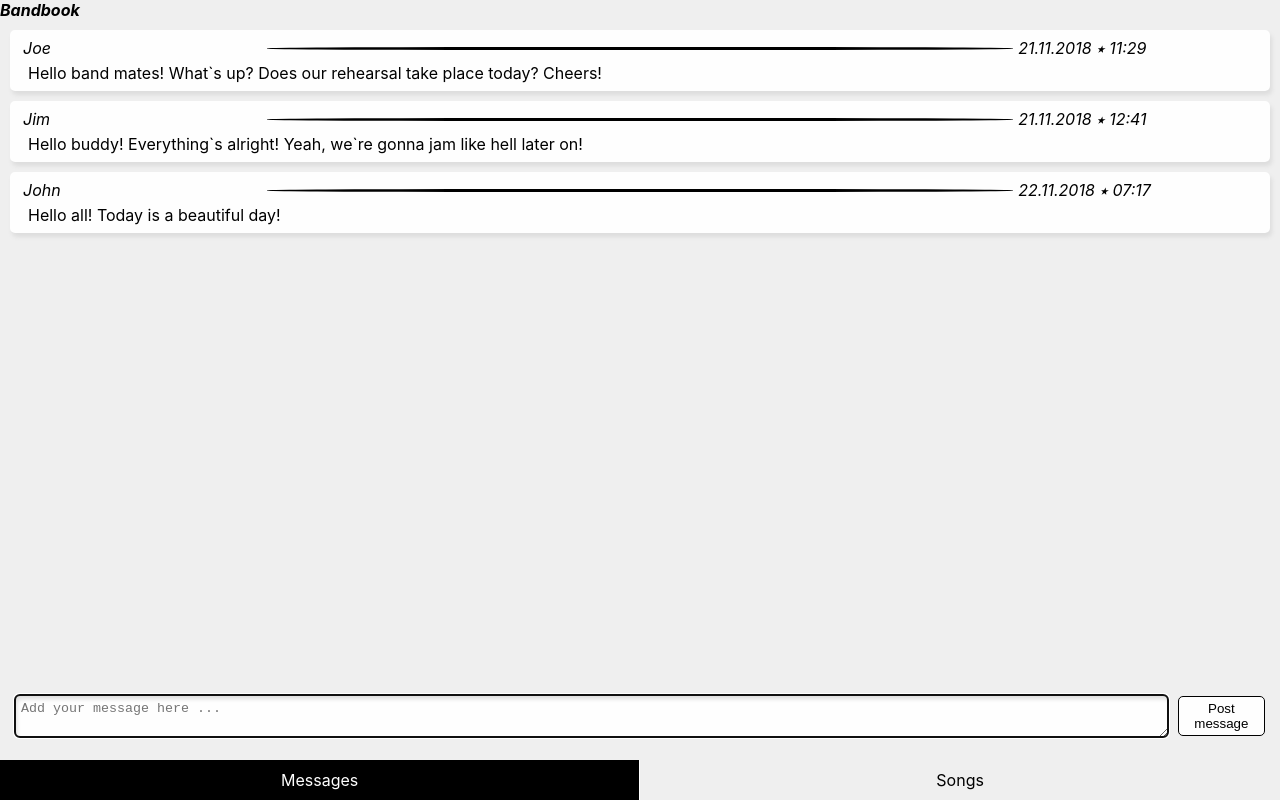
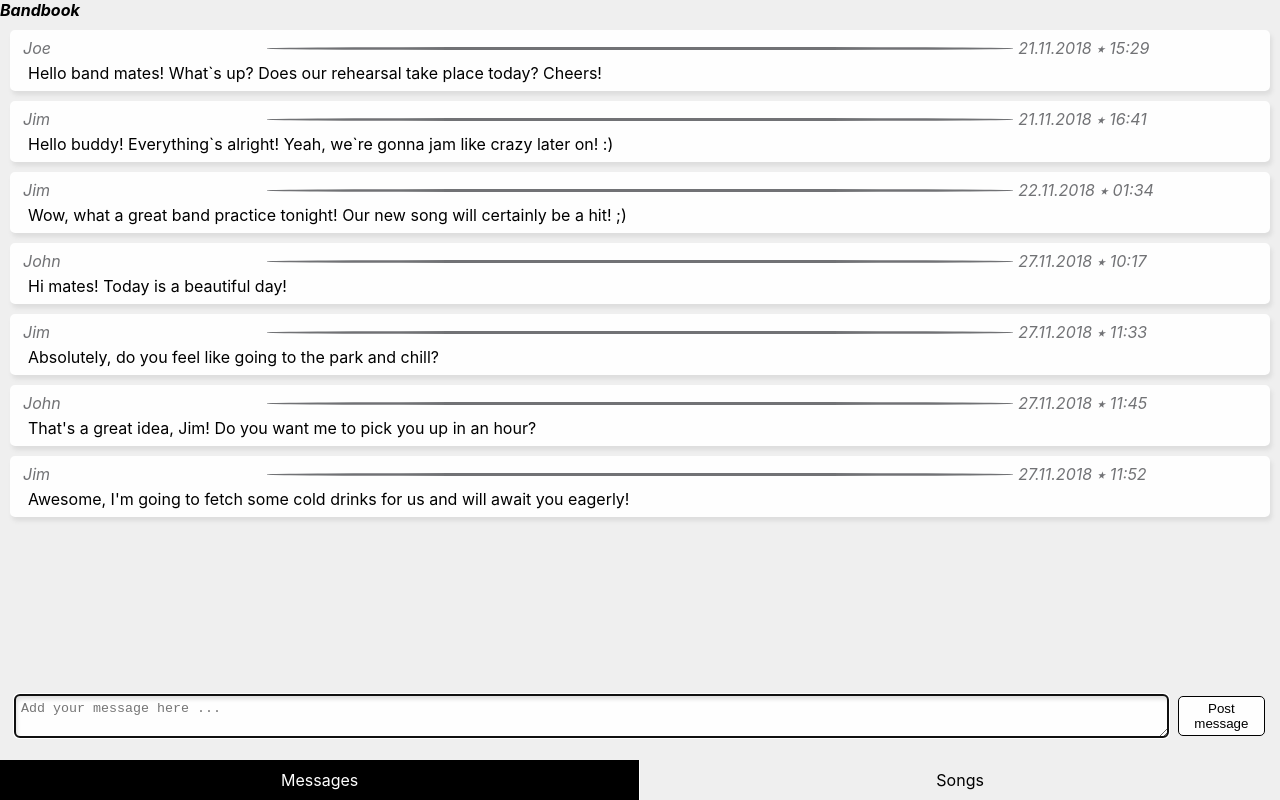
Before and after one commit to frythjof/bandbook-app, a React (Create React App) app: page / in a window 1280 px wide. Built offline with nearby package versions, Linux system fonts and the light colour scheme.

Commit message:
Improve styling

```diff
--- a/src/components/Separator.js
+++ b/src/components/Separator.js
@@ -7,6 +7,7 @@ const Wrapper = styled.section`
   grid-template-columns: 1fr 3fr 1fr;
   align-items: center;
   background: ${props => props.background || 'transparent'};
+  color: #717275;
 `
 
 const NameDate = styled.em`
@@ -16,7 +17,7 @@ const NameDate = styled.em`
 
 const Line = styled.div`
   width: 100%;
-  border-bottom: ${props => props.width || 4}px solid black;
+  border-bottom: ${props => props.width || 4}px solid #717275;
   border-radius: 40%;
 `
 
--- a/src/components/SongList.js
+++ b/src/components/SongList.js
@@ -1,7 +1,27 @@
 import React, { Component } from 'react'
+import styled from 'styled-components'
+import PropTypes from 'prop-types'
+
+const TextWrapper = styled.div`
+  display: block;
+  text-align: left;
+  margin: 10px;
+  padding: 10px;
+  border: 2px solid #717275;
+`
 
 export default class SongList extends Component {
+  static propTypes = {
+    text: PropTypes.string
+  }
+
+  static defaultProps = {
+    text: 'Song 1'
+  }
+
   render() {
-    return <div>Hello World!</div>
+    const { text } = this.props
+
+    return <TextWrapper>{text}</TextWrapper>
   }
 }
--- a/src/data/default-messages.json
+++ b/src/data/default-messages.json
@@ -2,16 +2,36 @@
   {
     "text": "Hello band mates! What`s up? Does our rehearsal take place today? Cheers!",
     "firstname": "Joe",
-    "timestamp": "21.11.2018 ⭑ 11:29"
+    "timestamp": "21.11.2018 ⭑ 15:29"
   },
   {
-    "text": "Hello buddy! Everything`s alright! Yeah, we`re gonna jam like hell later on!",
+    "text": "Hello buddy! Everything`s alright! Yeah, we`re gonna jam like crazy later on! :)",
     "firstname": "Jim",
-    "timestamp": "21.11.2018 ⭑ 12:41"
+    "timestamp": "21.11.2018 ⭑ 16:41"
   },
   {
-    "text": "Hello all! Today is a beautiful day!",
+    "text": "Wow, what a great band practice tonight! Our new song will certainly be a hit! ;)",
+    "firstname": "Jim",
+    "timestamp": "22.11.2018 ⭑ 01:34"
+  },
+  {
+    "text": "Hi mates! Today is a beautiful day!",
     "firstname": "John",
-    "timestamp": "22.11.2018 ⭑ 07:17"
+    "timestamp": "27.11.2018 ⭑ 10:17"
+  },
+  {
+    "text": "Absolutely, do you feel like going to the park and chill?",
+    "firstname": "Jim",
+    "timestamp": "27.11.2018 ⭑ 11:33"
+  },
+  {
+    "text": "That's a great idea, Jim! Do you want me to pick you up in an hour?",
+    "firstname": "John",
+    "timestamp": "27.11.2018 ⭑ 11:45"
+  },
+  {
+    "text": "Awesome, I'm going to fetch some cold drinks for us and will await you eagerly!",
+    "firstname": "Jim",
+    "timestamp": "27.11.2018 ⭑ 11:52"
   }
 ]
```
Also changed, not shown: src/components/App.js (+0 -13 lines).
